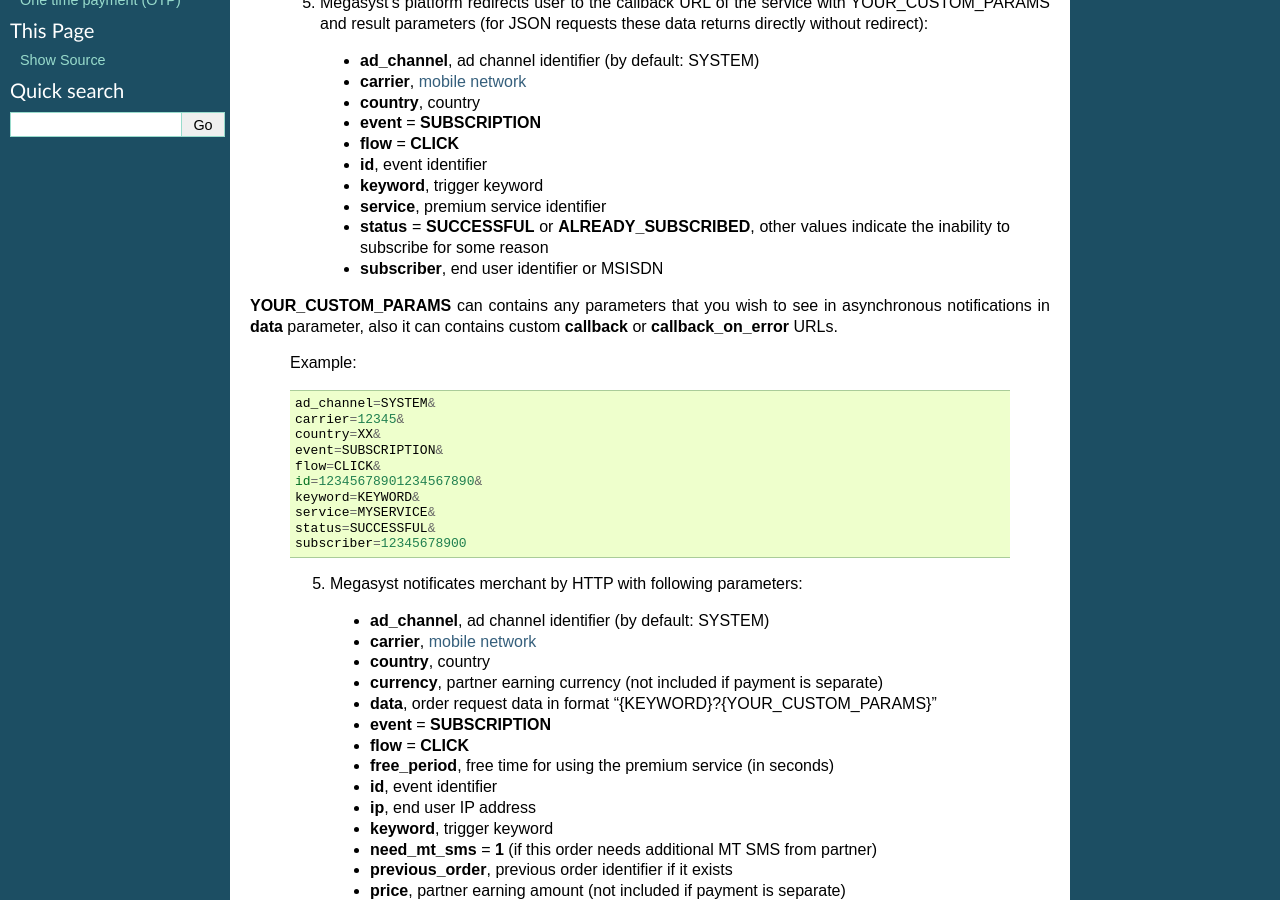
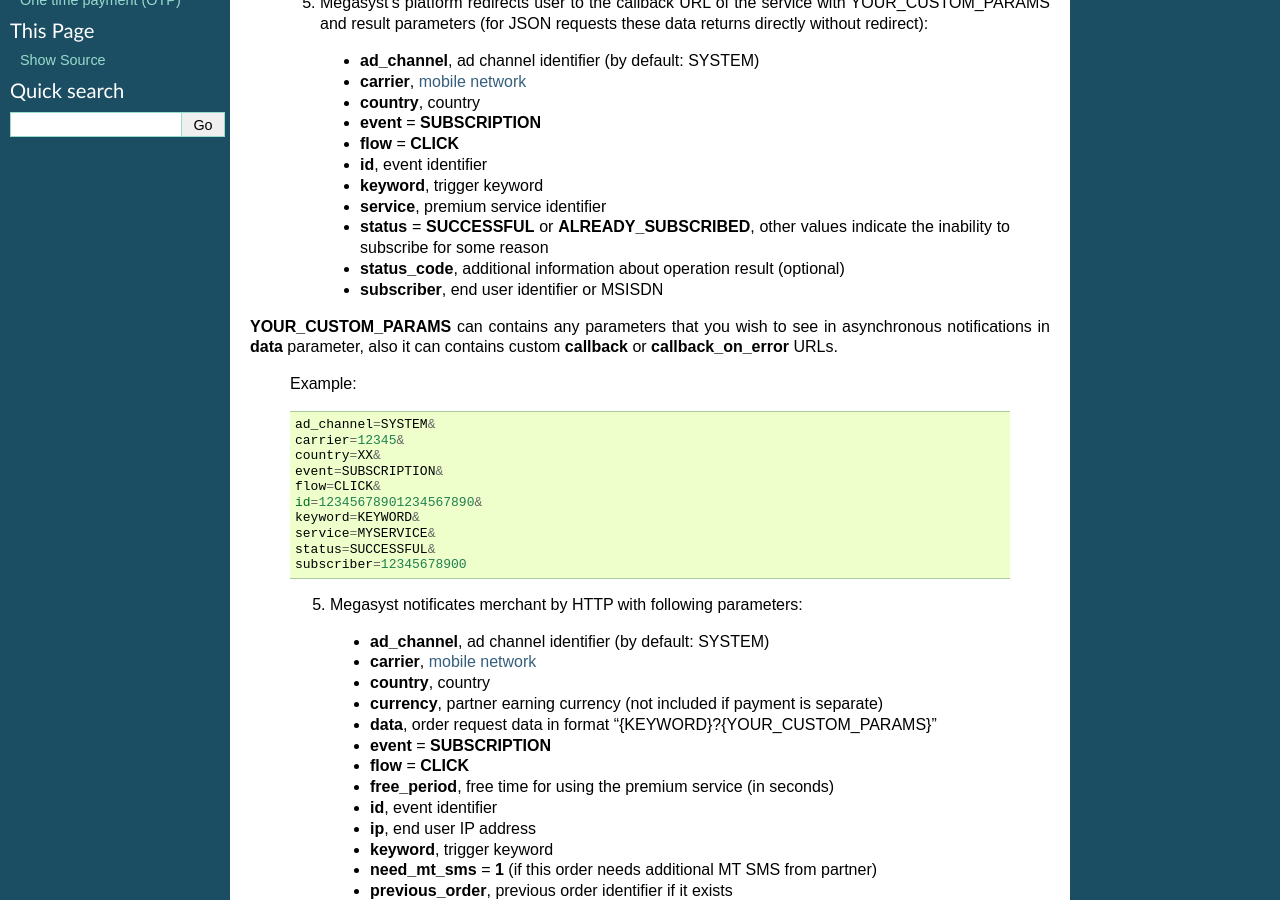
Before and after one commit to megasyst/lab, a Sphinx documentation site: the page built from docs/2_subscription.rst, in a window 1280 px wide and 900 px high, scrolled down 396 px. Built offline with Sphinx 7.4.7, drawn with Linux system fonts in a browser that asks for light colours; some of the changed text lies outside the part shown.

Commit message:
Update 2_subscription.rst

```diff
--- a/docs/2_subscription.rst
+++ b/docs/2_subscription.rst
@@ -29,6 +29,7 @@ Common steps:
     * **keyword**, trigger keyword
     * **service**, premium service identifier
     * **status** = **SUCCESSFUL** or **ALREADY_SUBSCRIBED**, other values indicate the inability to subscribe for some reason
+    * **status_code**, additional information about operation result (optional)
     * **subscriber**, end user identifier or MSISDN
 
 **YOUR_CUSTOM_PARAMS** can contains any parameters that you wish to see in asynchronous notifications in **data** parameter, also it can contains custom **callback** or **callback_on_error** URLs.
@@ -117,6 +118,7 @@ Common steps:
     * **keyword**, trigger keyword
     * **service**, premium service identifier
     * **status** = **SUCCESSFUL** or **ALREADY_SUBSCRIBED**, other values indicate the inability to subscribe for some reason
+    * **status_code**, additional information about operation result (optional)
     * **subscriber**, end user identifier or MSISDN
 
 **YOUR_CUSTOM_PARAMS** can contains any parameters that you wish to see in asynchronous notifications in **data** parameter, also it can contains custom **callback** or **callback_on_error** URLs.
```
